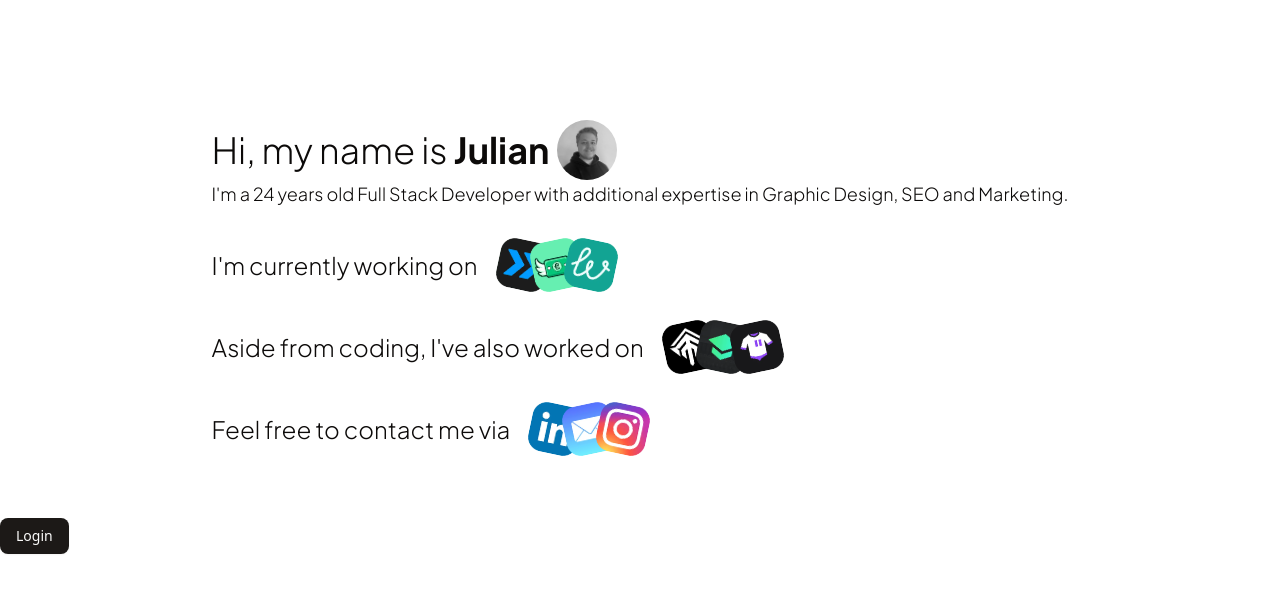
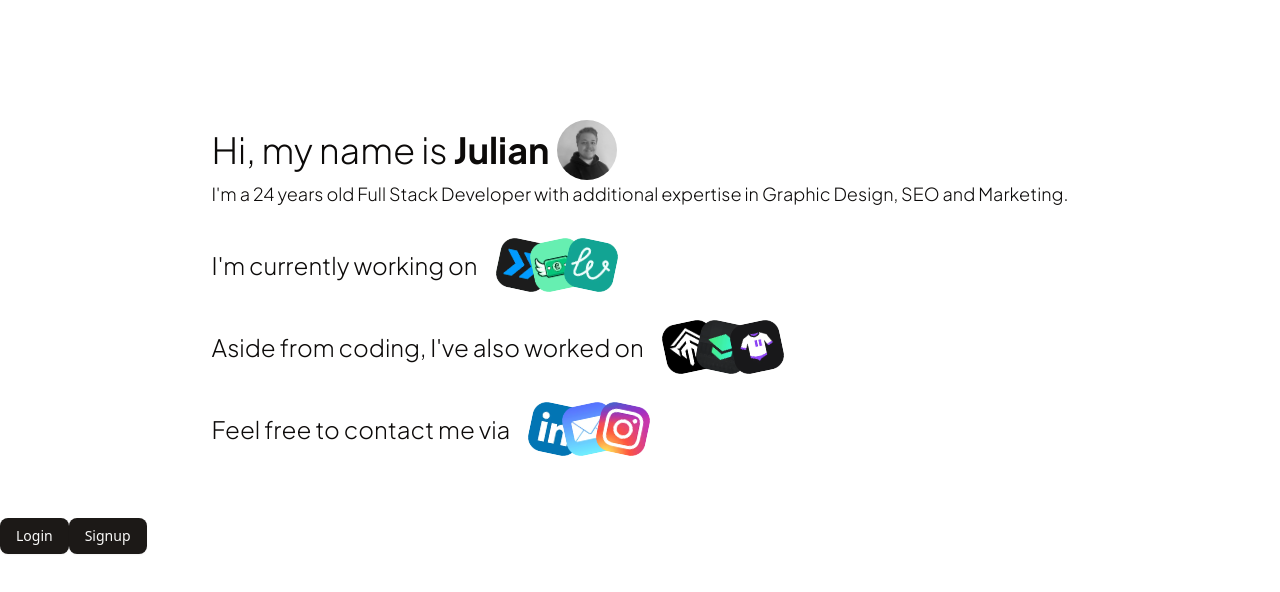
Before and after one commit to juliansngr/onefolio, a Next.js app: page / in a window 1280 px wide. Shown: the top 592 px of the page. Built offline with nearby package versions, Linux system fonts and the light colour scheme.

Commit message:
added signup button

```diff
--- a/app/page.jsx
+++ b/app/page.jsx
@@ -10,7 +10,10 @@ export default function Home() {
       <DefaultPortfolio data={defaultData} />
 
       <Link href="/auth/login">
-        <Button className="cursor-pointer">Login </Button>
+        <Button className="cursor-pointer">Login</Button>
+      </Link>
+      <Link href="/auth/signup">
+        <Button className="cursor-pointer">Signup</Button>
       </Link>
     </>
   );
```
